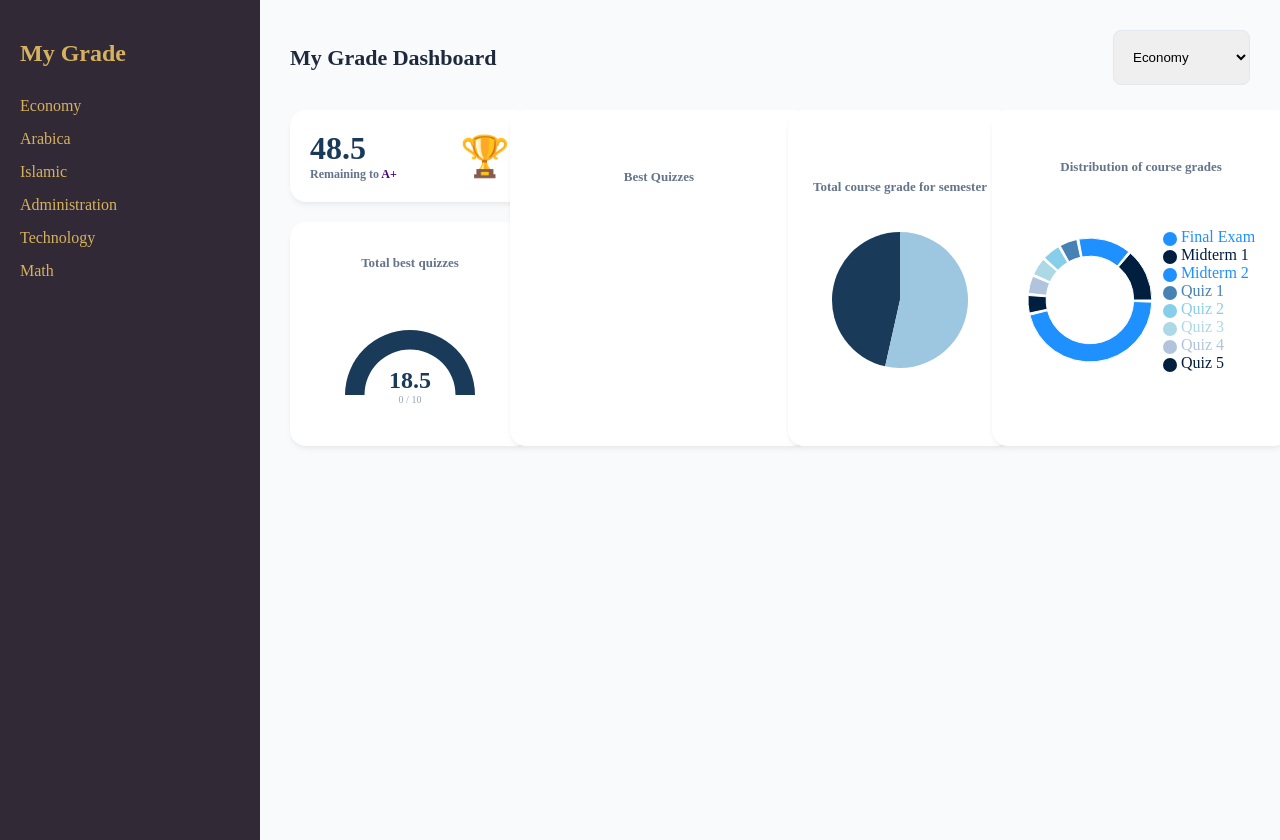
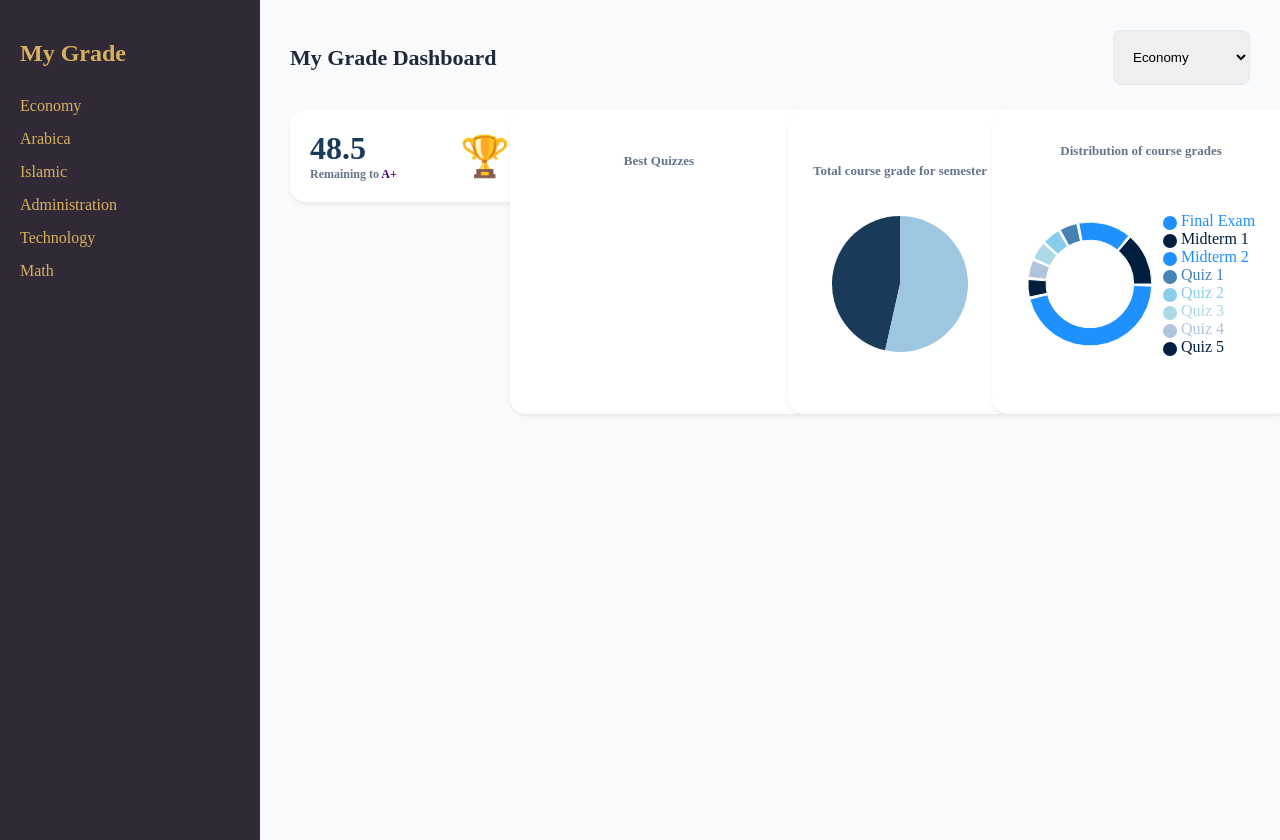
Before and after one commit to L-26-25L/l, a Next.js app: page / in a window 1280 px wide. Built offline with nearby package versions, Linux system fonts and the light colour scheme.

Commit message:
Update page.jsx

```diff
--- a/app/page.jsx
+++ b/app/page.jsx
@@ -62,10 +62,14 @@ export default function Home() {
                 {/* 1. العمود الأيسر: Goal + Gauge فوق بعض */}
                 <div style={{ display: "flex", flexDirection: "column", gap: "20px" }}>
                   <div style={cardStyle}><GoalCard remaining={metrics.remainingForAPlus} /></div>
-                  <div style={cardStyle}>
-                    <p style={labelStyle}>Total best quizzes</p>
-                    <QuizGauge value={metrics.bestQuizTotal} max={10} />
-                  </div>
+                 <div style={{
+  display: "grid",
+  gridTemplateColumns: "180px 1.2fr 1fr 1.2fr",
+  gap: "15px",
+  alignItems: "stretch"
+}}>
+  {/* هنا تضع المكونات الأربعة كما رتبناها سابقاً */}
+</div>
                 </div>
 
                 {/* 2. عمود الأعمدة (Best Quizzes) */}
```
